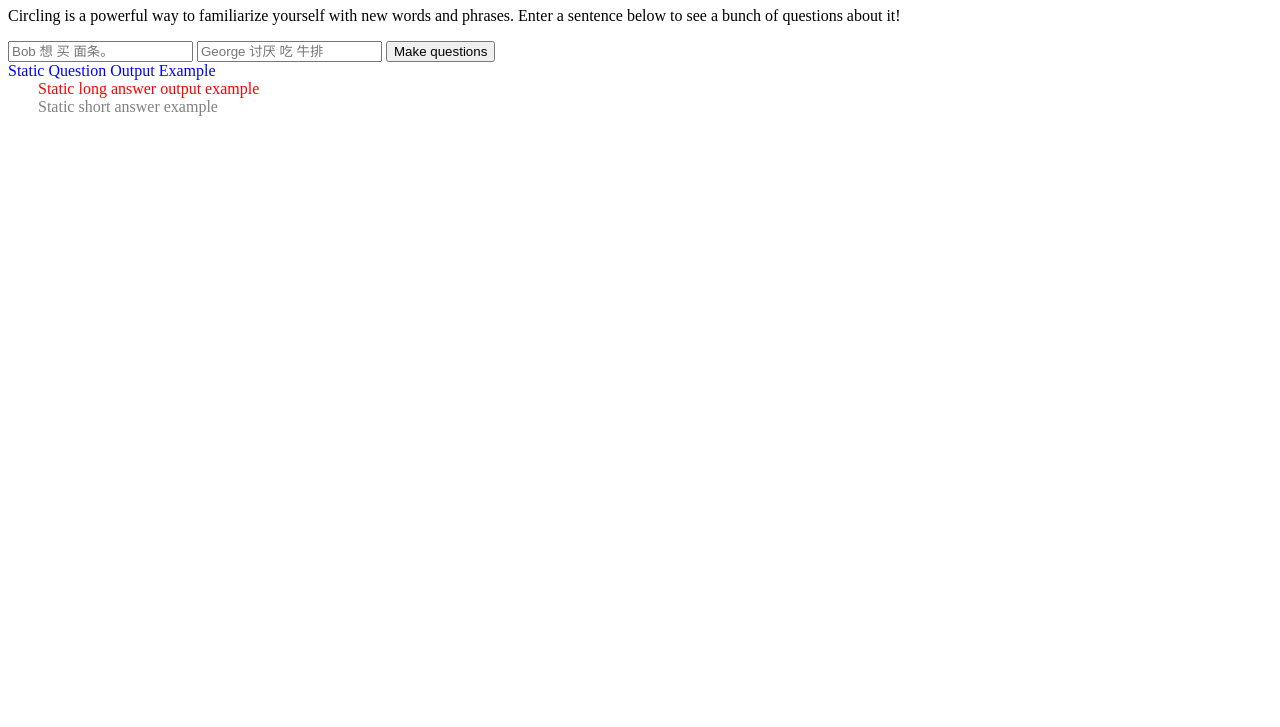
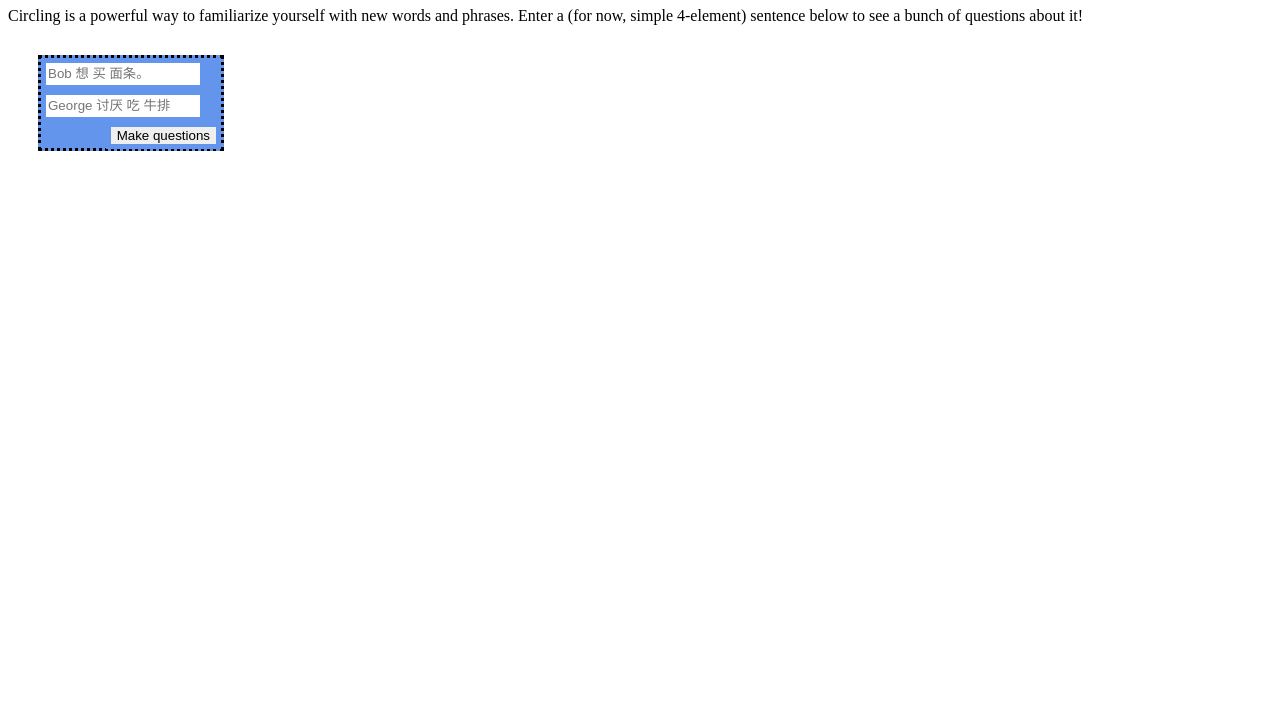
Before and after one commit to twaltzing/chineseCircling, a plain HTML site: page index.html in a window 1280 px wide. Shown: the part 73-800 px from the top of the page. Drawn offline with Linux system fonts and the light colour scheme.

Commit message:
initial commit

```diff
--- a/index.html
+++ b/index.html
@@ -7,29 +7,50 @@
 </head>
 <style>
 ul, li {
-    text-decoration: none;
-    list-style-type:none;
+    list-style-type:upper-roman;
 }
 
 .questionOutput {
     color:blue;
-    size: 2em;
+    font-size: 3em;
 }
 .shortAnsOutput {
     color: gray;
     padding-left: 30px;
-    size: 1.2em;
+    font-size: 1.5em;
 }
 .longAnsOutput {
     color: red;
     padding-left: 30px;
-    size: 1em;
+    font-size: .75em;
+}
+
+form {
+    margin: 30px;
+    border: 3px dotted black;
+    height: 90px;
+    width: 180px;
+    background-color: cornflowerblue
+
+}
+
+[type="text"] {
+    height: 20px;
+    width: 150px;
+    border: 5px solid cornflowerblue;
+
+}
+
+[type="button"] {
+    border: 5px solid cornflowerblue;
+    float: right;
+
 }
 
 </style>
 <body>
 <h1>Got Circling?</h1>
-<p>Circling is a powerful way to familiarize yourself with new words and phrases. Enter a sentence below to see a bunch of questions about it!</p>
+<p>Circling is a powerful way to familiarize yourself with new words and phrases. Enter a (for now, simple 4-element) sentence below to see a bunch of questions about it!</p>
 
 <form>
     <input type="text" id="sentence" placeholder="Bob 想 买 面条。" >
@@ -37,9 +58,7 @@ ul, li {
     <input type="button" id="make" value="Make questions">
   </form>
 
-  <div class="questionOutput">Static Question Output Example</div>
-  <div class="longAnsOutput">Static long answer output example</div>
-  <div class="shortAnsOutput">Static short answer example</div>
+
 
 
      <script src="/javascript/button.js">
--- a/javascript/button.js
+++ b/javascript/button.js
@@ -52,16 +52,19 @@ longAnswer=deny + sentence +"。 "+ deny;
 
 
     let questionDiv = document.createElement('div');
+    questionDiv.classList.add('questionOutput');
     questionDiv.class = 'questionOutput';
     questionDiv.innerHTML = question;
     document.body.appendChild(questionDiv);
 
     let shortAnsDiv = document.createElement('div');
+    shortAnsDiv.classList.add('shortAnsOutput');
     shortAnsDiv.class = 'shortAnsOutput';
     shortAnsDiv.innerHTML = shortAnswer;
     document.body.appendChild(shortAnsDiv);
 
     let longAnsDiv = document.createElement('div');
+    longAnsDiv.classList.add('longAnsOutput');
     longAnsDiv.class = 'longAnsOutput';
     longAnsDiv.innerHTML = longAnswer;
     document.body.appendChild(longAnsDiv);
```
